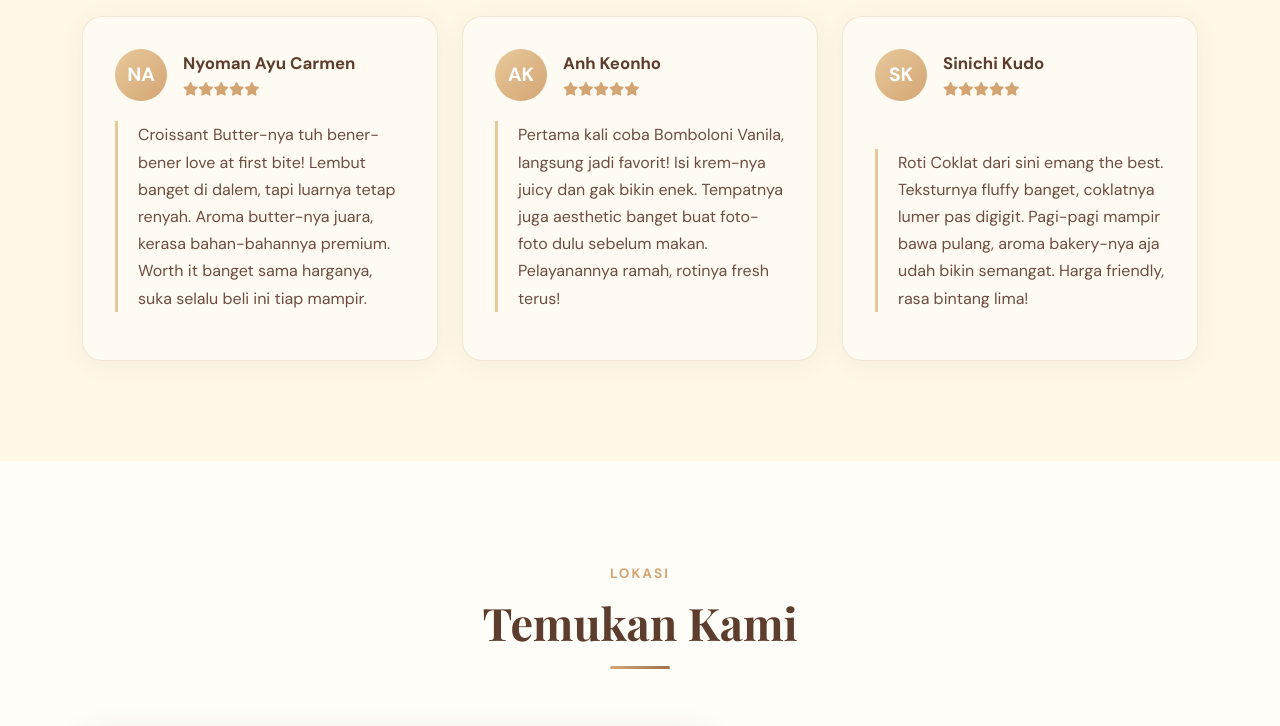
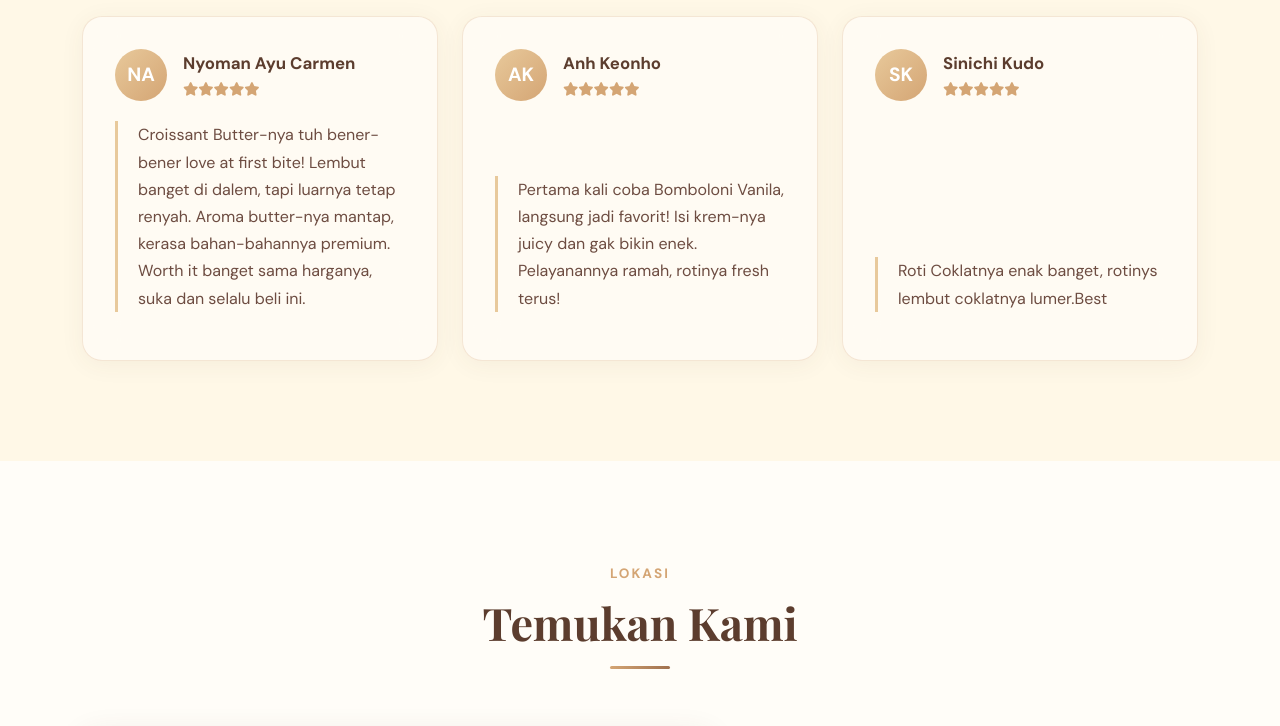
Before and after one commit to delilaqnshrh-creator/Tokorotiku, a plain HTML site: page index.html in a window 1280 px wide. Shown: the part 4800-5526 px from the top of the page. Drawn offline with nearby package versions, Linux system fonts and the light colour scheme.

Commit message:
Update index.html

```diff
--- a/index.html
+++ b/index.html
@@ -329,7 +329,7 @@
                                 <div class="testi-stars"><i class="fas fa-star"></i><i class="fas fa-star"></i><i class="fas fa-star"></i><i class="fas fa-star"></i><i class="fas fa-star"></i></div>
                             </div>
                         </div>
-                        <p class="testi-text">Croissant Butter-nya tuh bener-bener love at first bite! Lembut banget di dalem, tapi luarnya tetap renyah. Aroma butter-nya juara, kerasa bahan-bahannya premium. Worth it banget sama harganya, suka selalu beli ini tiap mampir.</p>
+                        <p class="testi-text">Croissant Butter-nya tuh bener-bener love at first bite! Lembut banget di dalem, tapi luarnya tetap renyah. Aroma butter-nya mantap, kerasa bahan-bahannya premium. Worth it banget sama harganya, suka dan selalu beli ini.</p>
                     </div>
                 </div>
                 <!-- Testimoni 2 -->
@@ -342,7 +342,7 @@
                                 <div class="testi-stars"><i class="fas fa-star"></i><i class="fas fa-star"></i><i class="fas fa-star"></i><i class="fas fa-star"></i><i class="fas fa-star"></i></div>
                             </div>
                         </div>
-                        <p class="testi-text">Pertama kali coba Bomboloni Vanila, langsung jadi favorit! Isi krem-nya juicy dan gak bikin enek. Tempatnya juga aesthetic banget buat foto-foto dulu sebelum makan. Pelayanannya ramah, rotinya fresh terus!</p>
+                        <p class="testi-text">Pertama kali coba Bomboloni Vanila, langsung jadi favorit! Isi krem-nya juicy dan gak bikin enek. Pelayanannya ramah, rotinya fresh terus!</p>
                     </div>
                 </div>
                 <!-- Testimoni 3 -->
@@ -355,7 +355,7 @@
                                 <div class="testi-stars"><i class="fas fa-star"></i><i class="fas fa-star"></i><i class="fas fa-star"></i><i class="fas fa-star"></i><i class="fas fa-star"></i></div>
                             </div>
                         </div>
-                        <p class="testi-text">Roti Coklat dari sini emang the best. Teksturnya fluffy banget, coklatnya lumer pas digigit. Pagi-pagi mampir bawa pulang, aroma bakery-nya aja udah bikin semangat. Harga friendly, rasa bintang lima!</p>
+                        <p class="testi-text">Roti Coklatnya enak banget, rotinys lembut coklatnya lumer.Best</p>
                     </div>
                 </div>
             </div>
@@ -387,7 +387,7 @@
                 <div class="col-lg-2 col-md-4"><h5 class="footer-title">Lainnya</h5><a href="#testimoni" class="footer-link">Testimoni</a><a href="#lokasi" class="footer-link">Lokasi</a><a href="#kontak" class="footer-link">Kontak</a></div>
                 <div class="col-lg-4 col-md-4"><h5 class="footer-title">Kontak</h5><p style="font-size: 0.9rem; margin-bottom: 8px;"><i class="fas fa-map-marker-alt me-2" style="color: var(--gold);"></i> Pasar Kota Gede, Yogyakarta</p><p style="font-size: 0.9rem; margin-bottom: 0;"><i class="fab fa-whatsapp me-2" style="color: var(--gold);"></i> 085136488738</p></div>
             </div>
-            <div class="footer-bottom">&copy; 2025 Tokorotiku. Semua hak dilindungi.</div>
+            <div class="footer-bottom">&copy; 2026 Tokorotiku. Semua hak dilindungi.</div>
         </div>
     </footer>
 
@@ -475,7 +475,7 @@
             if(!user) { showToast('error', 'Sesi login habis.', 'login.html'); return; }
             let totalHarga = 0; let pesananText = '';
             cart.forEach((item, i) => { const sub = item.price * item.qty; totalHarga += sub; pesananText += `${i+1}. ${item.name} x${item.qty} = ${formatRupiah(sub)}\n`; });
-            const message = `Halo Tokorotiku, saya ingin memesan:\n\nNama Customer: ${user.name}\n\nPesanan:\n${pesananText}\nTotal Harga: ${formatRupiah(totalHarga)}\n\nTerima kasih.`;
+            const message = `Halo Tokorotiku, saya ingin memesan:\n\nNama: ${user.name}\n\nPesanan:\n${pesananText}\nTotal Harga: ${formatRupiah(totalHarga)}\n\nTerima kasih.`;
             window.open(`https://wa.me/6285136488738?text=${encodeURIComponent(message)}`, '_blank');
             cart = []; saveCart(); renderCart(); cartDropdown.classList.remove('show'); showToast('success', 'Pesanan berhasil dikirim ke WhatsApp!');
         });
```
